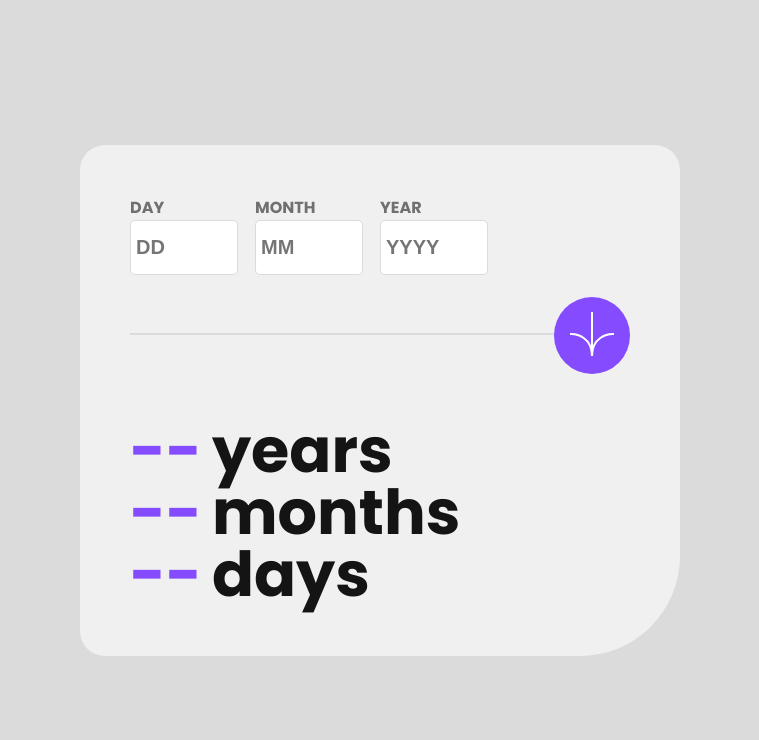
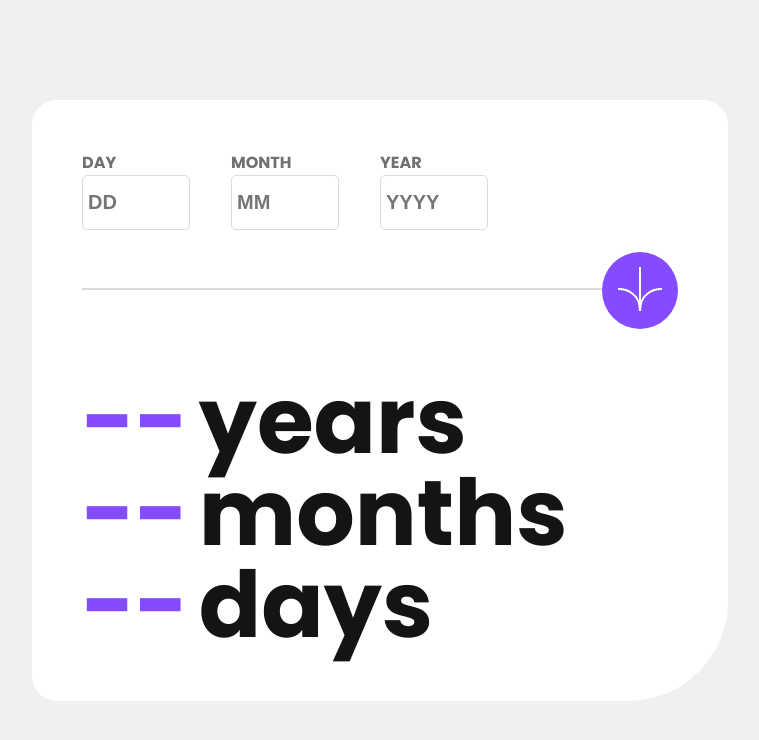
Before and after one commit to lmpko/frontendmentor-age-calculator-app-main, a React app: page / in a window 1280 px wide. Shown: the whole page, without its empty margins (260-1019 px from the left). Built offline with nearby package versions, Linux system fonts and the light colour scheme.

Commit message:
bg colors changed, on desktop higher font size and width of main element

```diff
--- a/app.css
+++ b/app.css
@@ -11,7 +11,7 @@
 body{
     margin: 0;
     font-family: 'Poppins', sans-serif;
-    background-color: var(--fouthary-color);
+    background-color: var(--tertiary-color);
     display: flex;
     justify-content: center;
     align-items: center;
@@ -36,7 +36,7 @@ input[type="number"] {
 }
 
 main{
-    background-color: var(--tertiary-color);
+    background-color: white;
     margin: .9375rem;
     padding: 3.125rem .9375rem;
     border-radius: 1.5625rem 1.5625rem 6.25rem 1.5625rem  ;
@@ -138,7 +138,7 @@ main{
 
 @media screen and (min-width: 768px){
     main{
-        width: 31.25rem ;
+        width: 37.25rem ;
         padding: 3.125rem;
     }
 
@@ -151,6 +151,6 @@ main{
     }
 
     .results-container{
-        font-size: 62px;
+        font-size: 92px;
     }
 }
```
